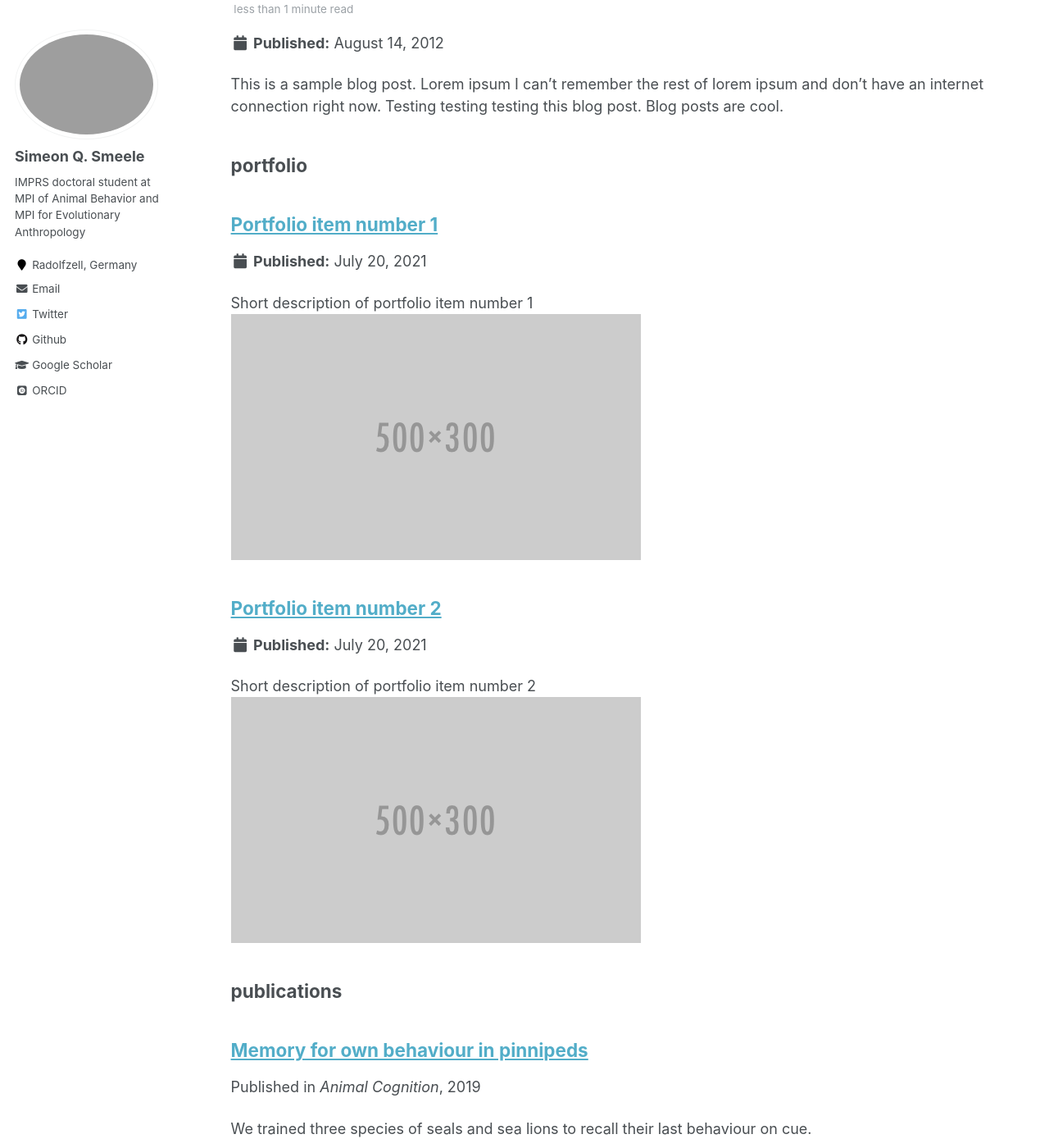
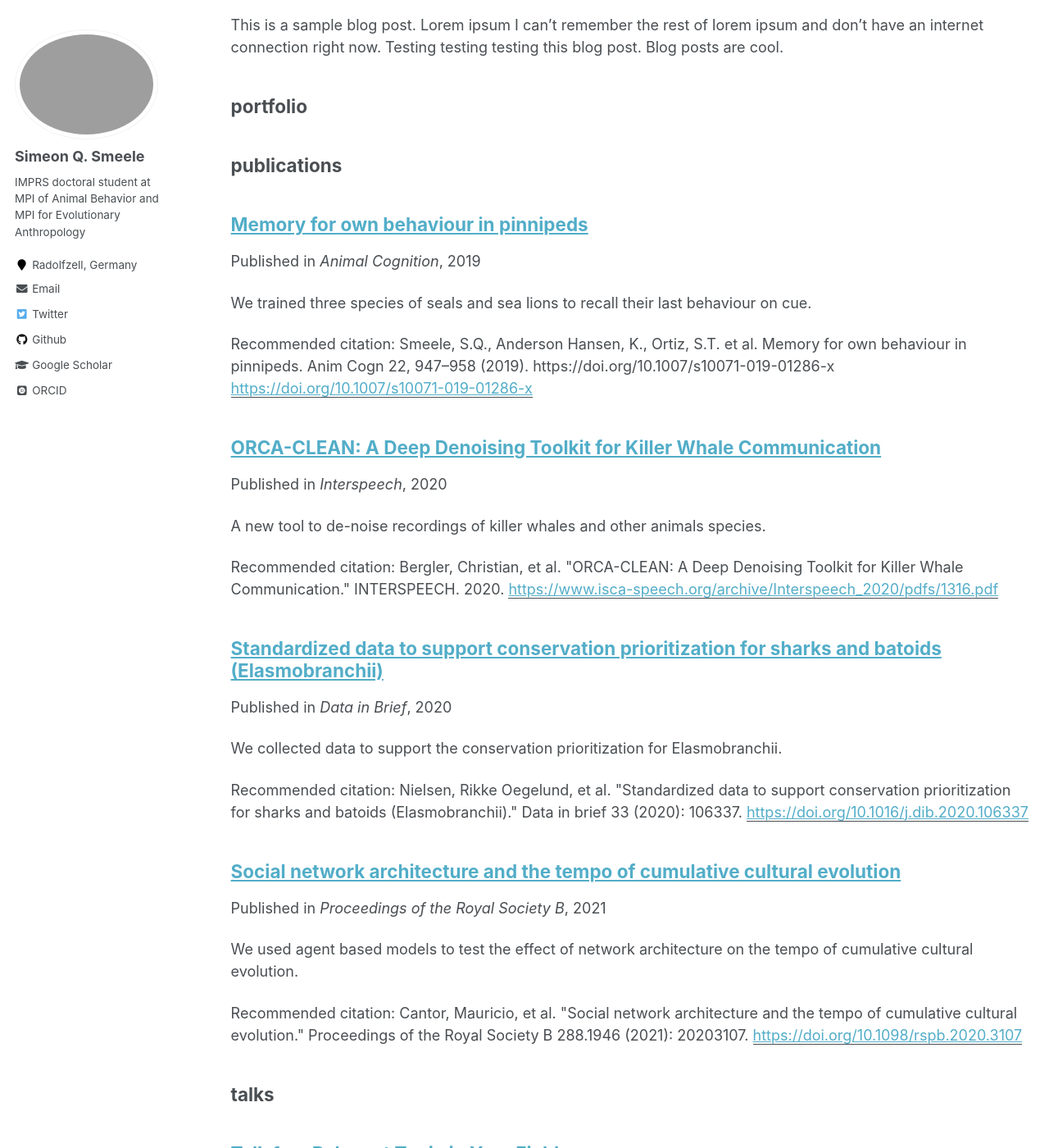
Before and after one commit to simeonqs/simeonqs.github.io, a Jekyll site: the page built from _pages/sitemap.md, in a window 1280 px wide and 1400 px high, scrolled down 2796 px. Shown: the whole window at 82% size. Built offline with Jekyll 4.4.1, drawn with Linux system fonts in a browser that asks for light colours; some web fonts are replaced.

Commit message:
Removing portolio.

```diff
--- a/_config.yml
+++ b/_config.yml
@@ -225,15 +225,6 @@
       author_profile: true
       share: true
       comments: true
-  # _portfolio
-  - scope:
-      path: ""
-      type: portfolio
-    values:
-      layout: single
-      author_profile: true
-      share: true
-      comment: true
   # _talks
   - scope:
       path: ""
--- a/_portfolio/portfolio-1.md
+++ /dev/null
@@ -1,7 +0,0 @@
----
-title: "Portfolio item number 1"
-excerpt: "Short description of portfolio item number 1<br/><img src='/images/500x300.png'>"
-collection: portfolio
----
-
-This is an item in your portfolio. It can be have images or nice text. If you name the file .md, it will be parsed as markdown. If you name the file .html, it will be parsed as HTML.
--- a/_portfolio/portfolio-2.html
+++ /dev/null
@@ -1,7 +0,0 @@
----
-title: "Portfolio item number 2"
-excerpt: "Short description of portfolio item number 2 <br/><img src='/images/500x300.png'>"
-collection: portfolio
----
-
-This is an item in your portfolio. It can be have images or nice text. If you name the file .md, it will be parsed as markdown. If you name the file .html, it will be parsed as HTML.
```
Also changed, not shown: _pages/portfolio.html (deleted, +0 -13 lines).
